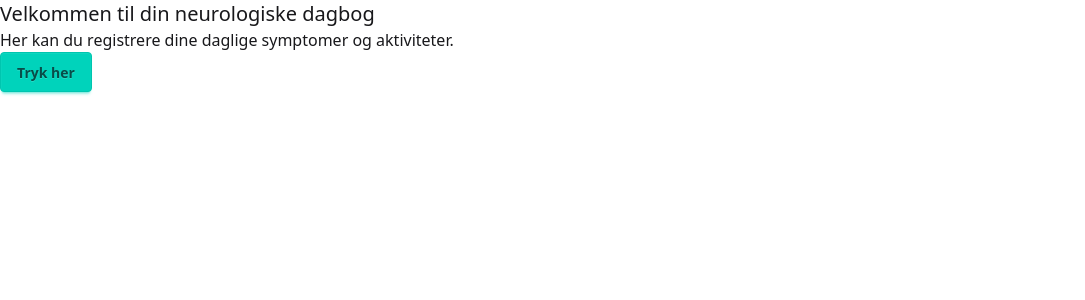
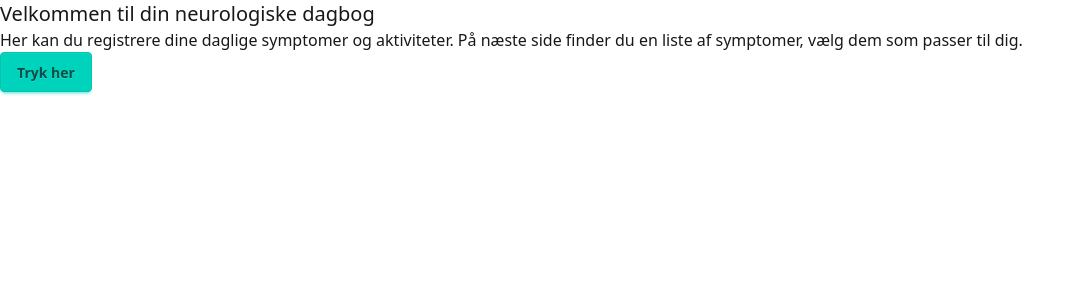
Before and after one commit to MathildeH01/Neurodagbog2025, a SvelteKit app: page /home in a window 1280 px wide. Shown: the top 300 px of the page, without its empty margins (0-1085 px from the left). Built offline with nearby package versions, Linux system fonts and the light colour scheme.

Commit message:
Update +page.svelte

```diff
--- a/src/routes/home/+page.svelte
+++ b/src/routes/home/+page.svelte
@@ -7,5 +7,5 @@
 </script>
 
 <h2 class="text-xl">Velkommen til din neurologiske dagbog </h2>
-<p>Her kan du registrere dine daglige symptomer og aktiviteter.</p>
+<p>Her kan du registrere dine daglige symptomer og aktiviteter. På næste side finder du en liste af symptomer, vælg dem som passer til dig.</p>
 <button class="btn btn-accent" on:click={btnclick}>Tryk her</button>
```
